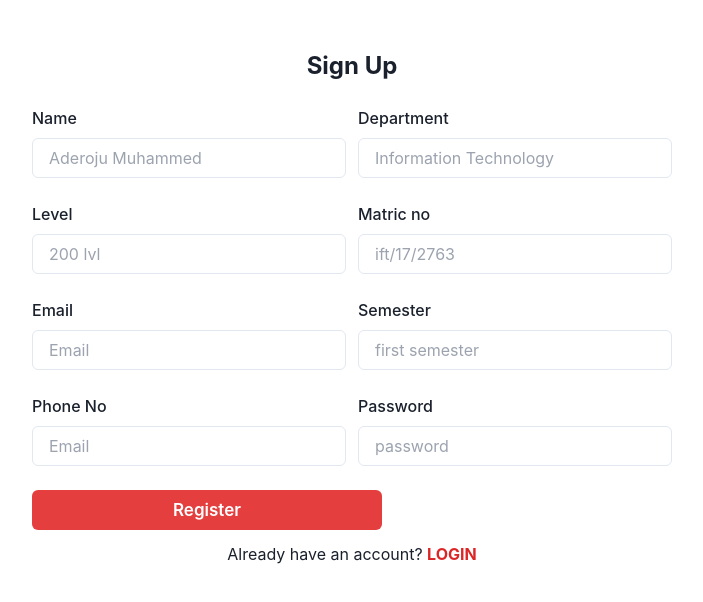
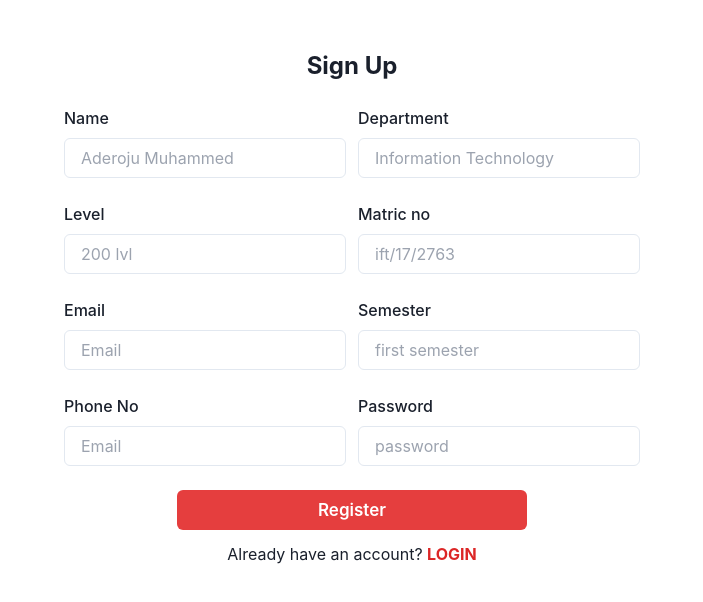
Before and after one commit to ThuRein-110/Project-Moon, a Next.js app: page /authentication/signup in a window 1280 px wide. Shown: the top 602 px of the page, without its empty margins (288-991 px from the left). Built offline with nearby package versions, Linux system fonts and the light colour scheme; no server answers.

Commit message:
Firebase Messaging System

```diff
--- a/pages/authentication/login/index.js
+++ b/pages/authentication/login/index.js
@@ -56,8 +56,9 @@ const auth = getAuth(firebaseapp)
 
    try{
     await signInWithEmailAndPassword(auth,email,password).then((response)=>{
-      setTimeout(()=>{
-        router.push("/createTimeTable")
+      console.log(response)
+   setTimeout(()=>{
+       router.push("/createTimeTable")
       }, 3000)
     })
    }
@@ -105,7 +106,7 @@ const auth = getAuth(firebaseapp)
 
         <div className="flex justify-between mt-3 text-sm">
               <p>Do not have an account? <span className="text-red-600 cursor-pointer font-bold" onClick={()=> router.push("/authentication/signup")}>SIGN UP</span></p>
-              <p className="text-red-600 cursor-pointer font-bold" onClick={()=>router.push("/forgotpwd")}>Forgot password?</p>
+              <p className="text-red-600 cursor-pointer font-bold text-sm" onClick={()=>router.push("/forgotpwd")}>Forgot password?</p>
         </div>
 
         </div>
--- a/pages/authentication/signup/index.js
+++ b/pages/authentication/signup/index.js
@@ -87,9 +87,9 @@ function Signup() {
          setDept('')
          setSemester('')
          toast("Sign Up Successfully", {autoClose:1000, type:'success', position:'top-right'})
-         setTimeout(()=>{
+      setTimeout(()=>{
           router.push("/authentication/login")
-         }, 3000)
+        }, 3000)
     //console.log(response)
  setDoc(
       doc(projectfirestore, "users",response.user.uid),{
@@ -121,7 +121,7 @@ function Signup() {
     }
   return (
     <>
- <div className="w-[50%] m-auto mt-[50px]">
+ <div className="w-[50%] m-auto md:mt-[50px] flex flex-col items-center align-center mt-[60px]">
  <div>
             <h2 className="text-center text-2xl font-bold">Sign Up</h2>
           </div>
@@ -187,7 +187,7 @@ function Signup() {
     </FormControl>
 </div>
 <br/>
-    <Button colorScheme='red' onClick={submit} className="w-[350px]">{success ?<ImSpinner8 className="text-white animate-spin w-[30px] "/>:<p className="text-[17px]">Register</p>}</Button>
+    <Button colorScheme='red' onClick={submit} className="md:w-[350px]">{success ?<ImSpinner8 className="text-white animate-spin w-[30px] "/>:<p className="text-[17px]">Register</p>}</Button>
     <div className="flex justify-center items-center mt-3">
               <p>Already have an account? <span className="text-red-600 cursor-pointer font-bold" onClick={()=> router.push("/authentication/login")}>LOGIN</span></p>
 
```
Also changed, not shown: 1 other file (tests, documents, lock files or other folders).
